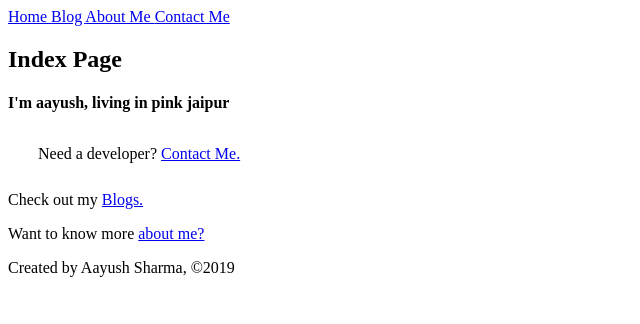
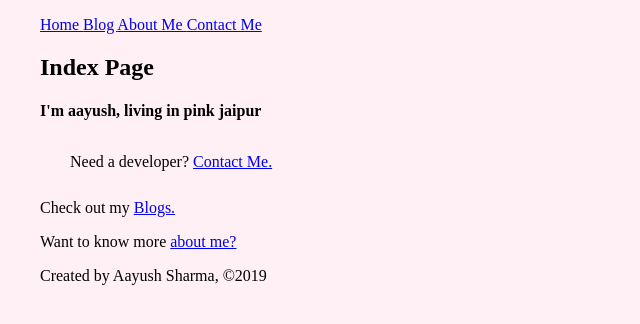
Before and after one commit to techdiary/learning-gatsby, a Gatsby site: page / in a window 1280 px wide. Shown: the whole page, without its empty margins (0-640 px from the left). Built offline with nearby package versions, Linux system fonts and the light colour scheme; Gatsby itself is replaced by a stand-in of ours.

Commit message:
moving desktop commit

```diff
--- /dev/null
+++ b/gatsby-browser.js
@@ -0,0 +1 @@
+import "./src/styles/global.css"
--- a/src/components/layout.js
+++ b/src/components/layout.js
@@ -1,10 +1,10 @@
 import React from "react"
 import Header from "./header"
 import Footer from "./footer"
-
+import layoutStyles from "./layout.module.css"
 const Layout = props => {
   return (
-    <div>
+    <div className={layoutStyles.container}>
       <Header />
       {props.children}
       <Footer />
--- /dev/null
+++ b/src/components/layout.module.css
@@ -0,0 +1,3 @@
+.container {
+  margin: 1rem 2rem;
+}
--- a/src/pages/index.js
+++ b/src/pages/index.js
@@ -1,13 +1,7 @@
 import React from "react"
 import { Link } from "gatsby"
 import Layout from "../components/layout"
-import styled from "styled-components"
-
-const Description = styled.div`
-  flex: 1;
-  margin-left: 18px;
-  padding: 12px;
-`
+import indexStyles from "./index.module.css"
 
 const IndexPage = () => {
   return (
@@ -15,9 +9,9 @@ const IndexPage = () => {
       <Layout>
         <h2>Index Page</h2>
         <h4>I'm aayush, living in pink jaipur</h4>
-        <Description>
+        <div className={indexStyles.description}>
           Need a developer? <Link to="/contact">Contact Me.</Link>
-        </Description>
+        </div>
         <p>
           Check out my <Link to="/blog">Blogs.</Link>
         </p>
--- /dev/null
+++ b/src/pages/index.module.css
@@ -0,0 +1,5 @@
+.description {
+  flex: 1;
+  margin-left: 18px;
+  padding: 12px;
+}
--- /dev/null
+++ b/src/styles/global.css
@@ -0,0 +1,3 @@
+html {
+  background-color: lavenderblush;
+}
```
Also changed, not shown: .eslintrc.js.
